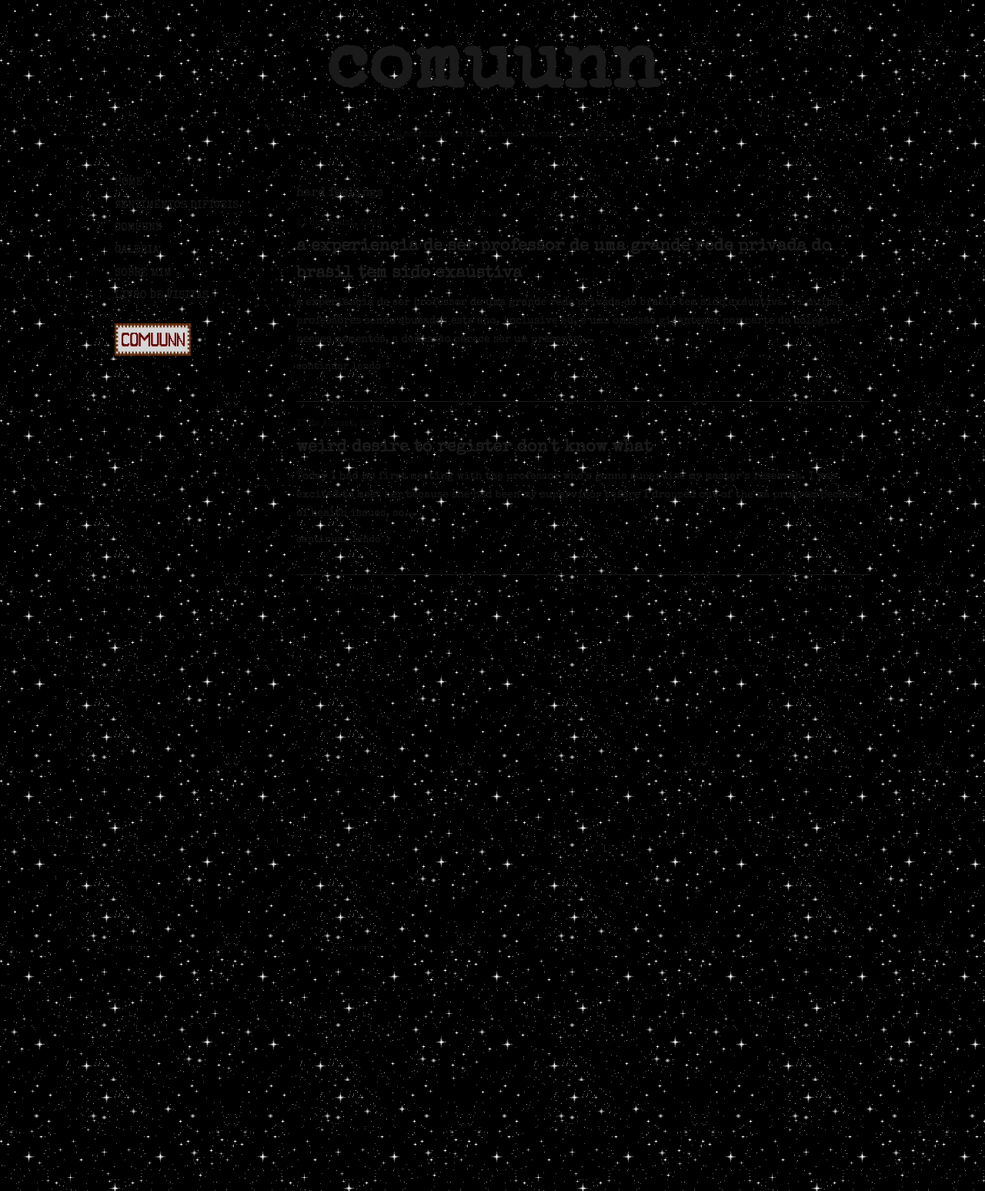
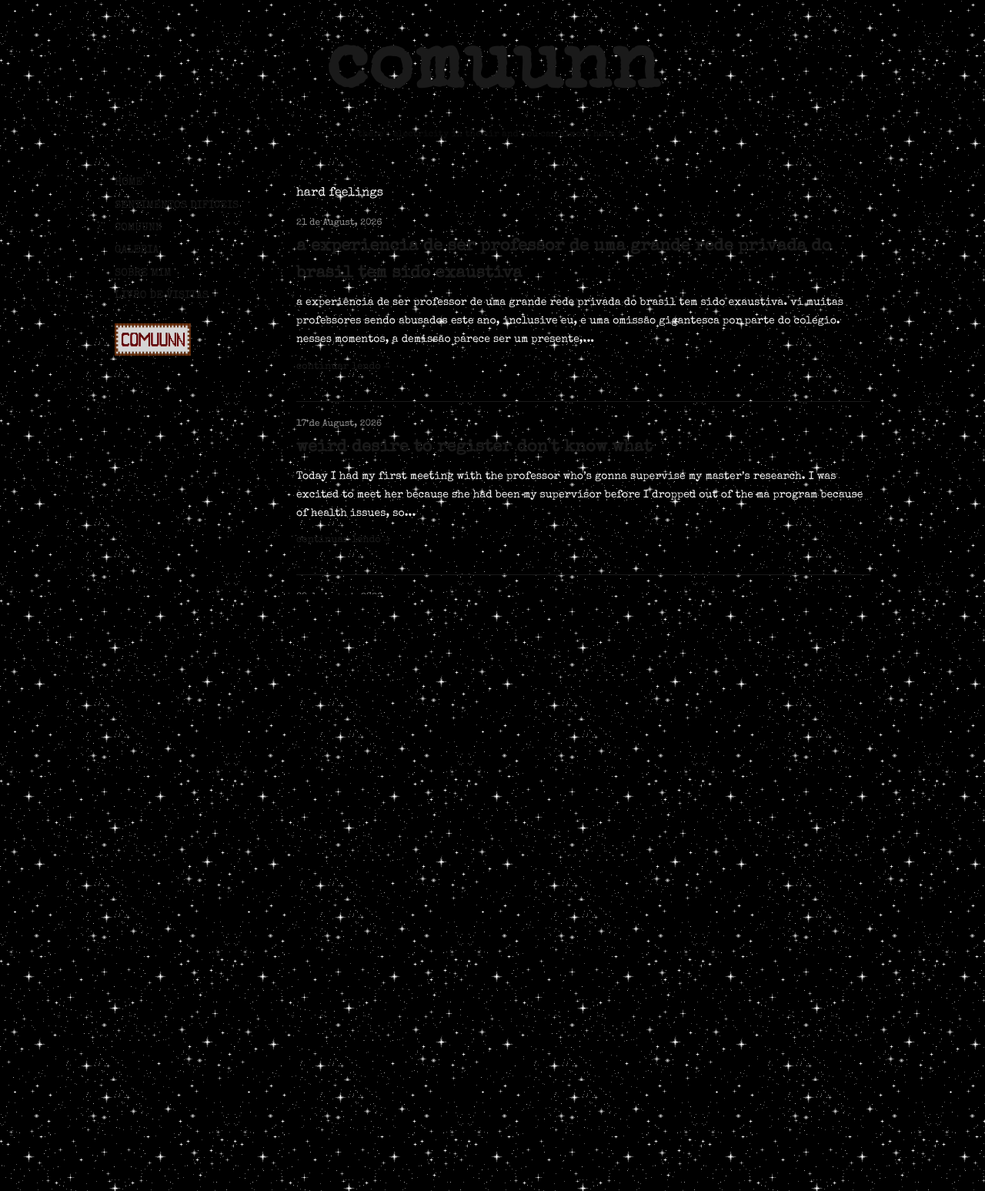
Before and after one commit to guiolhermer/comuunn, a Jekyll site: the page built from diario/index.html, in a window 1280 px wide. Shown: the whole page at 77% size. Built offline with Jekyll 4.4.1, drawn with Linux system fonts in a browser that asks for light colours.

```diff
--- a/assets/style.css
+++ b/assets/style.css
@@ -99,6 +99,7 @@
   min-width: 500px;
   max-height: 549px;
   overflow-y: auto;
+  color: var(--branco-escuro);
 }
 
 .coluna-geral-direita {
```
